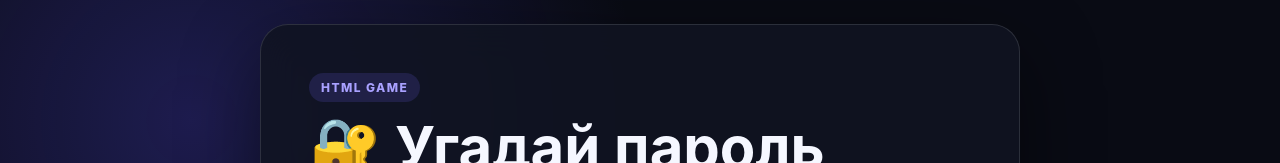
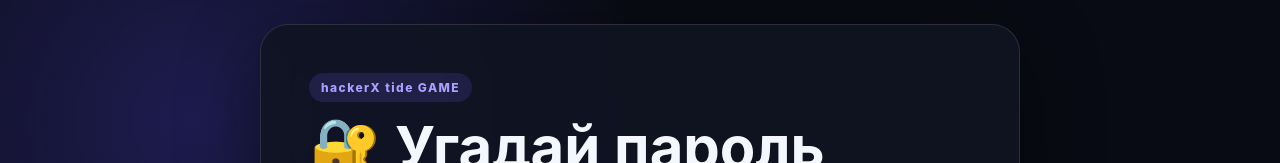
Before and after one commit to derenskijtimofej/guesspassword, a plain HTML site: page index.html in a window 1280 px wide. Shown: the top 163 px of the page. Drawn offline with Linux system fonts and the light colour scheme.

Commit message:
index.html

```diff
--- a/index.html
+++ b/index.html
@@ -9,7 +9,7 @@
 </head>
 <body>
   <main class="game">
-    <div class="badge">HTML GAME</div>
+    <div class="badge">hackerX tide GAME</div>
     <h1>🔐 Угадай пароль</h1>
     <p class="subtitle">Введи пароль и узнай, смог ли ты пройти проверку.</p>
 
```
